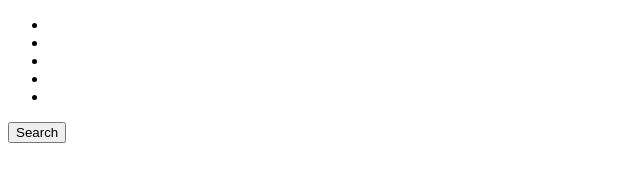
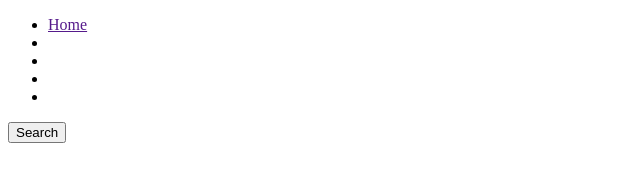
Before and after one commit to pr4t1ma/Git-workshop2-techlabs, a plain HTML site: page index.html in a window 1280 px wide. Shown: the full height of the page, 0-640 px from the left. Drawn offline with Linux system fonts and the light colour scheme.

Commit message:
added home link

```diff
--- a/index.html
+++ b/index.html
@@ -9,7 +9,7 @@
     <div class="logo"></div>
     <div class="header">
       <ul>
-        <li><a href=""></a></li>
+        <li><a href="">Home</a></li>
         <li><a href=""></a></li>
         <li><a href=""></a></li>
         <li><a href=""></a></li>
```
